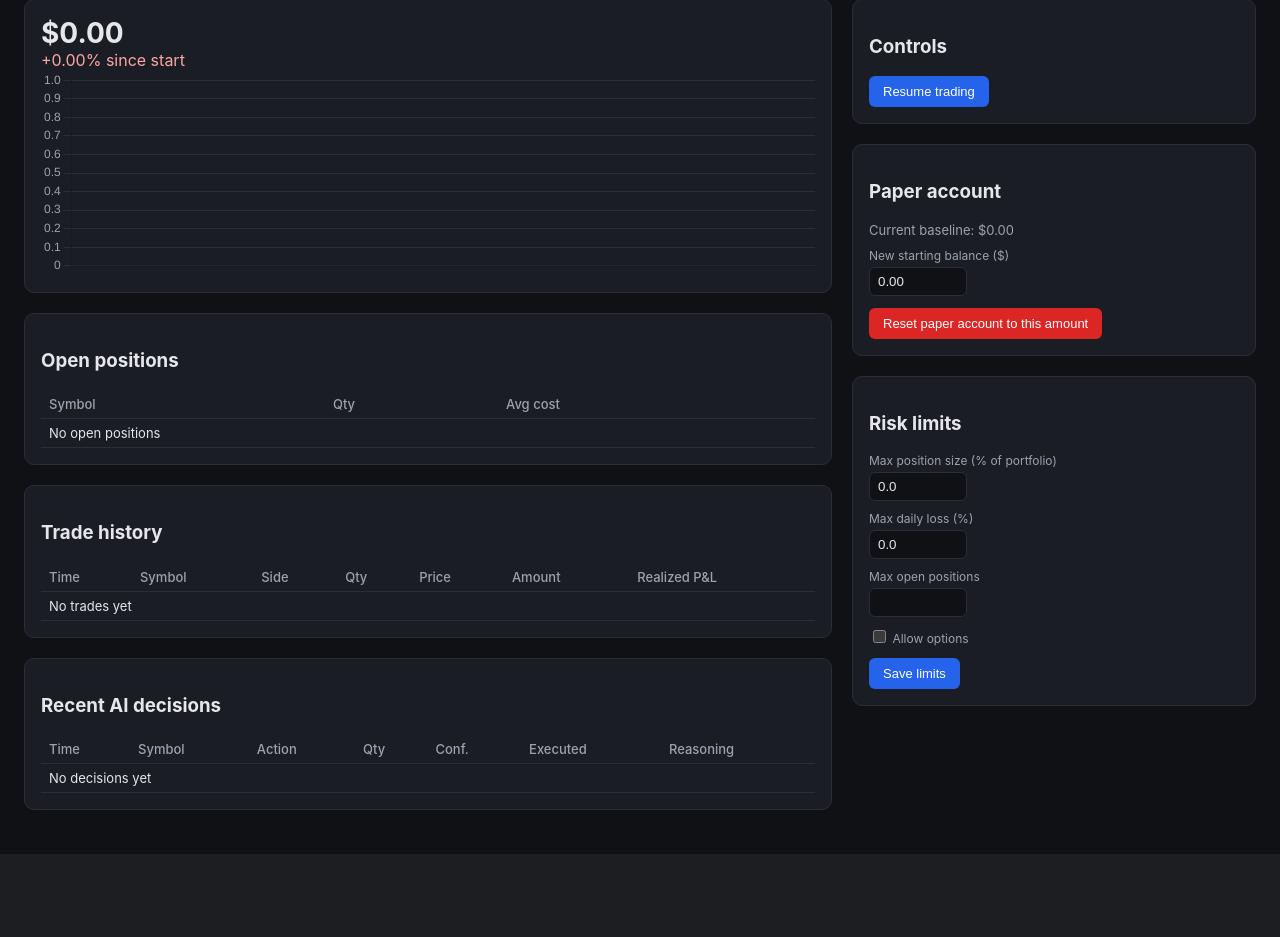
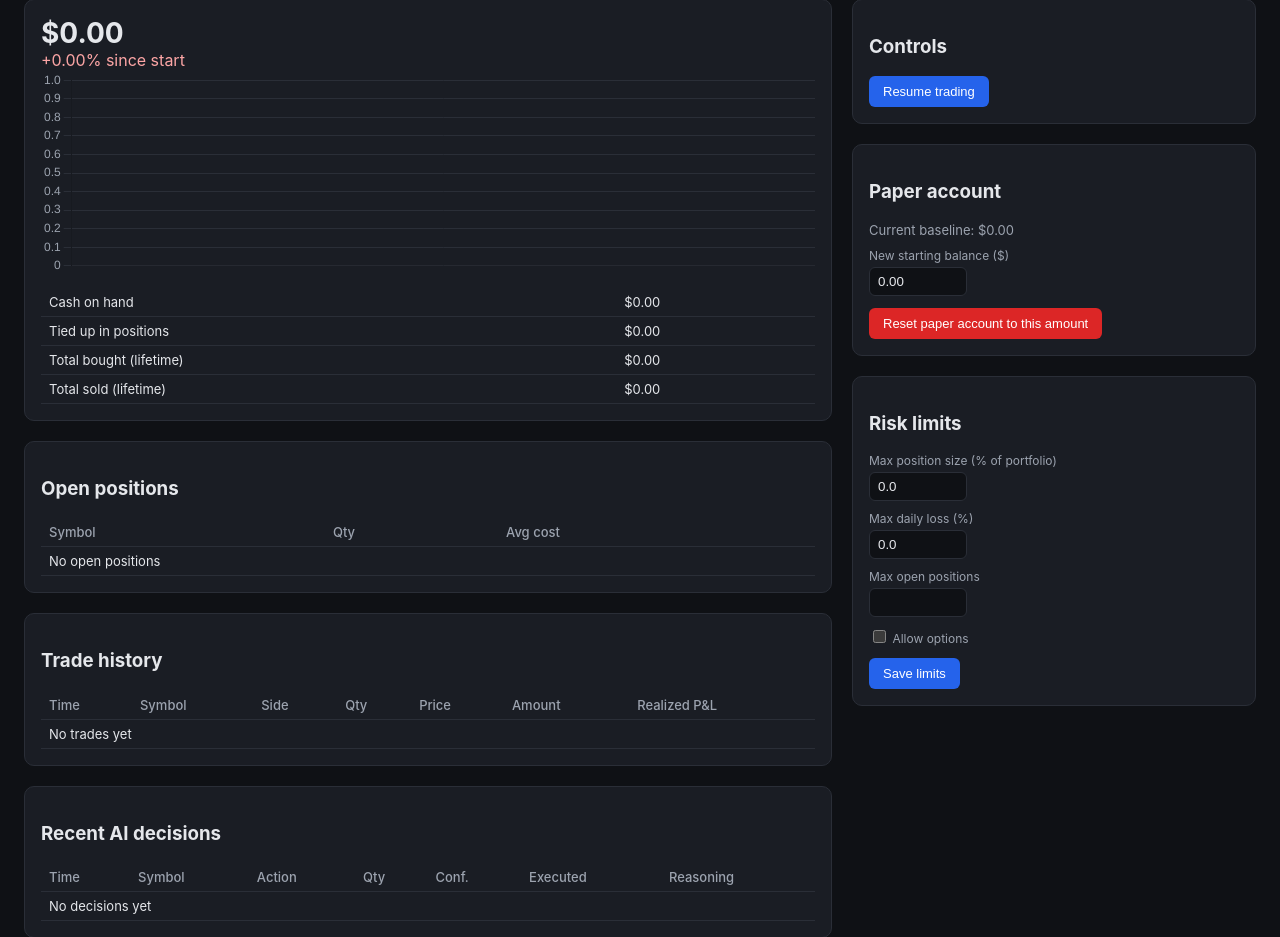
Before and after one commit to jmkcreativeworks-dev/day-trader, a Python web app: template app/templates/dashboard.html in a window 1280 px wide. Shown: the part 92-1029 px from the top of the page. Before the commit the page ends 946 px from the top, so only its background shows below. Run offline with Jinja, Linux system fonts and the light colour scheme; the template is opened without the code that fills it, so the values that code supplies are empty.

Commit message:
Show cash/positions/lifetime buy-sell breakdown on the paper account card
Reuses the latest PortfolioSnapshot's cash/positions_value (already
computed each tick) rather than re-querying the broker at page-load
time. Adds lifetime total bought/sold across all paper trades so it's
clear how much of the starting balance has actually been deployed vs
sitting in cash.

```diff
--- a/app/templates/dashboard.html
+++ b/app/templates/dashboard.html
@@ -53,6 +53,12 @@
         {{ "%+.2f"|format(total_return_pct) }}% since start
       </div>
       <canvas id="equityChart" height="80"></canvas>
+      <table style="margin-top:12px;">
+        <tr><td>Cash on hand</td><td>${{ "%.2f"|format(cash) }}</td></tr>
+        <tr><td>Tied up in positions</td><td>${{ "%.2f"|format(positions_value) }}</td></tr>
+        <tr><td>Total bought (lifetime)</td><td>${{ "%.2f"|format(total_bought) }}</td></tr>
+        <tr><td>Total sold (lifetime)</td><td>${{ "%.2f"|format(total_sold) }}</td></tr>
+      </table>
     </div>
 
     <div class="card">
```
Also changed, not shown: app/main.py (+14 -1 lines).
